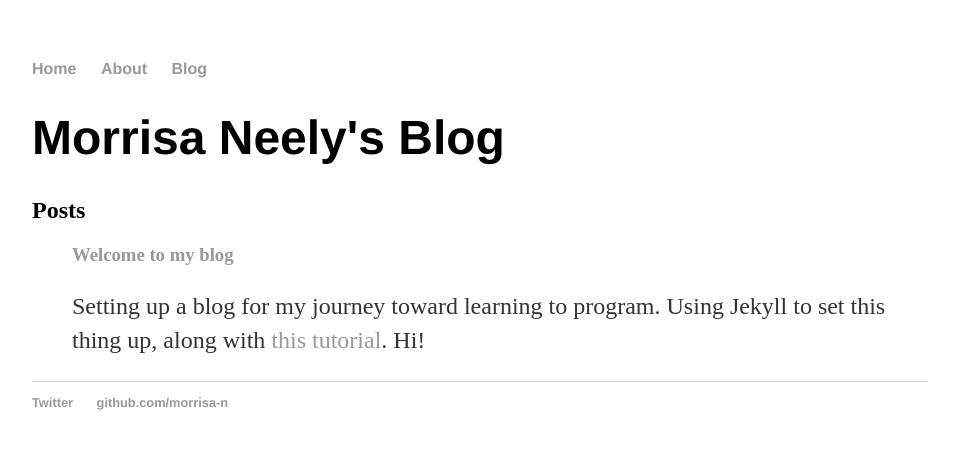
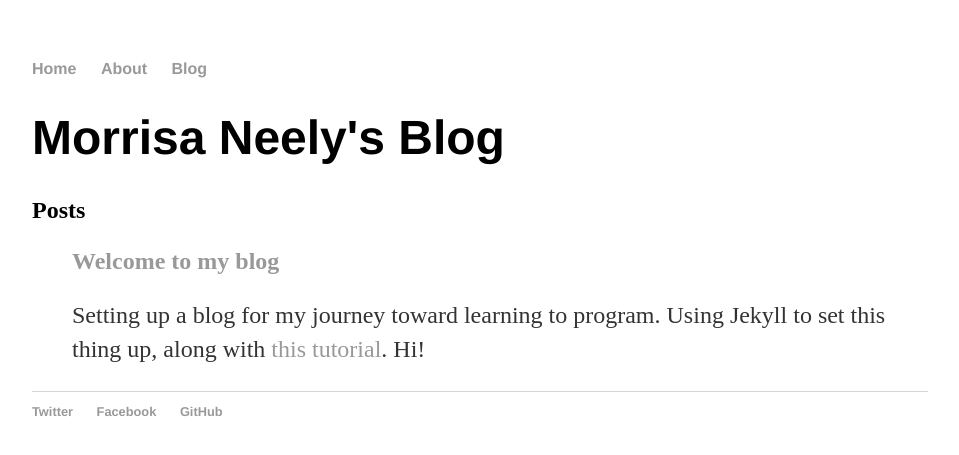
Before and after one commit to morrisa-n/morrisa-n.github.io, a Jekyll site: the page built from index.html, in a window 1280 px wide. Shown: the top 455 px of the page, without its empty margins (160-1119 px from the left). Built offline with Jekyll 4.4.1, drawn with Linux system fonts in a browser that asks for light colours.

```diff
--- a/_layouts/default.html
+++ b/_layouts/default.html
@@ -20,7 +20,8 @@
         <footer>
             <ul>
                 <li><a href="http://twitter.com/themorrisacode">Twitter</a></li>
-                <li><a href="https://github.com/morrisa-n">github.com/morrisa-n</a></li>
+                <li><a href="https://www.facebook.com/misspelledmorrisa">Facebook</a></li>
+                <li><a href="https://github.com/morrisa-n">GitHub</a></li>
             </ul>
         </footer>
     </body>
--- /dev/null
+++ b/about/index.html
@@ -0,0 +1,5 @@
+---
+layout: default
+---
+<h1>About Me</h1>
+<p>I'm an aspiring web dev from the tiny town of Centerville, TN.</p>
--- a/css/main.css
+++ b/css/main.css
@@ -45,3 +45,7 @@ ul.posts li {
 .excerpts li {
     list-style-type: none;
     }
+
+.excerpts h3 {
+    font-size: 1.5em;
+    }
```
